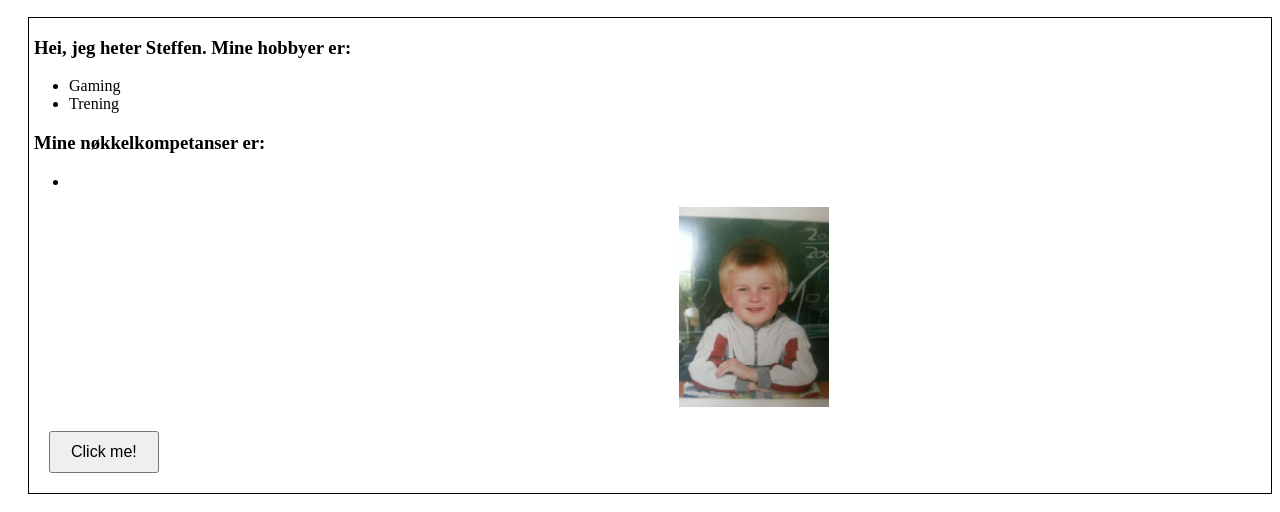
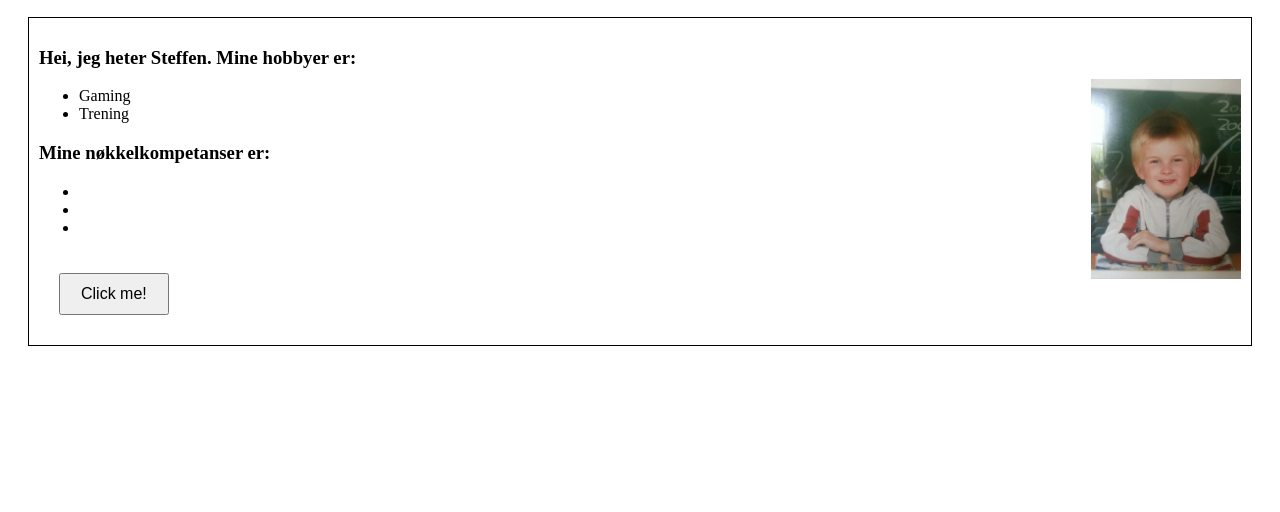
Before and after one commit to lolmaosteffen/introduksjon, a plain HTML site: page index.html in a window 1280 px wide. Shown: the part 50-562 px from the top of the page. Drawn offline with Linux system fonts and the light colour scheme.

Commit message:
finpusset litt

```diff
--- a/index.html
+++ b/index.html
@@ -7,9 +7,12 @@
     <title>Introduksjon</title>
     <style>
         .container {
-            margin-left: 20px;
-            margin-top: 10px;
+            margin: 20px;
             border: 1px solid rgb(0, 0, 0);
+            padding: 10px;
+            display: flex;
+            justify-content: space-between;
+            align-items: center;
         }
 
         .header {
@@ -19,7 +22,6 @@
         .bilde {
             width: 150px;
             height: auto;
-            margin-left: 650px;
         }
 
         .randomize-button {
@@ -35,21 +37,22 @@
     <h2 class="header">Introduksjon</h2>
     <div class="container">
         <div>
-            <h3 style="margin-left: 5px;" class="hei" id="Hobbies" onclick="showHobbies()">Hei, jeg heter Steffen. Mine
-                hobbyer er:</h3>
+            <h3 class="hei">Hei, jeg heter Steffen. Mine hobbyer er:</h3>
             <ul>
                 <li>Gaming</li>
                 <li>Trening</li>
             </ul>
-            <h3 style="margin-left: 5px;">Mine nøkkelkompetanser er:</h3>
+            <h3>Mine nøkkelkompetanser er:</h3>
             <ul>
                 <li></li>
+                <li></li>
+                <li></li>
             </ul>
+            <button class="randomize-button" onclick="randomizeBackgroundColor()">Click me!</button>
         </div>
         <div>
             <img class="bilde" src="bilder/1524147_4299973754782_5713754611128658697_o.jpg" alt="">
         </div>
-        <div><button class="randomize-button" onclick="randomizeBackgroundColor()">Click me!</button></div>
     </div>
     <script>
         function randomizeBackgroundColor() {
```
